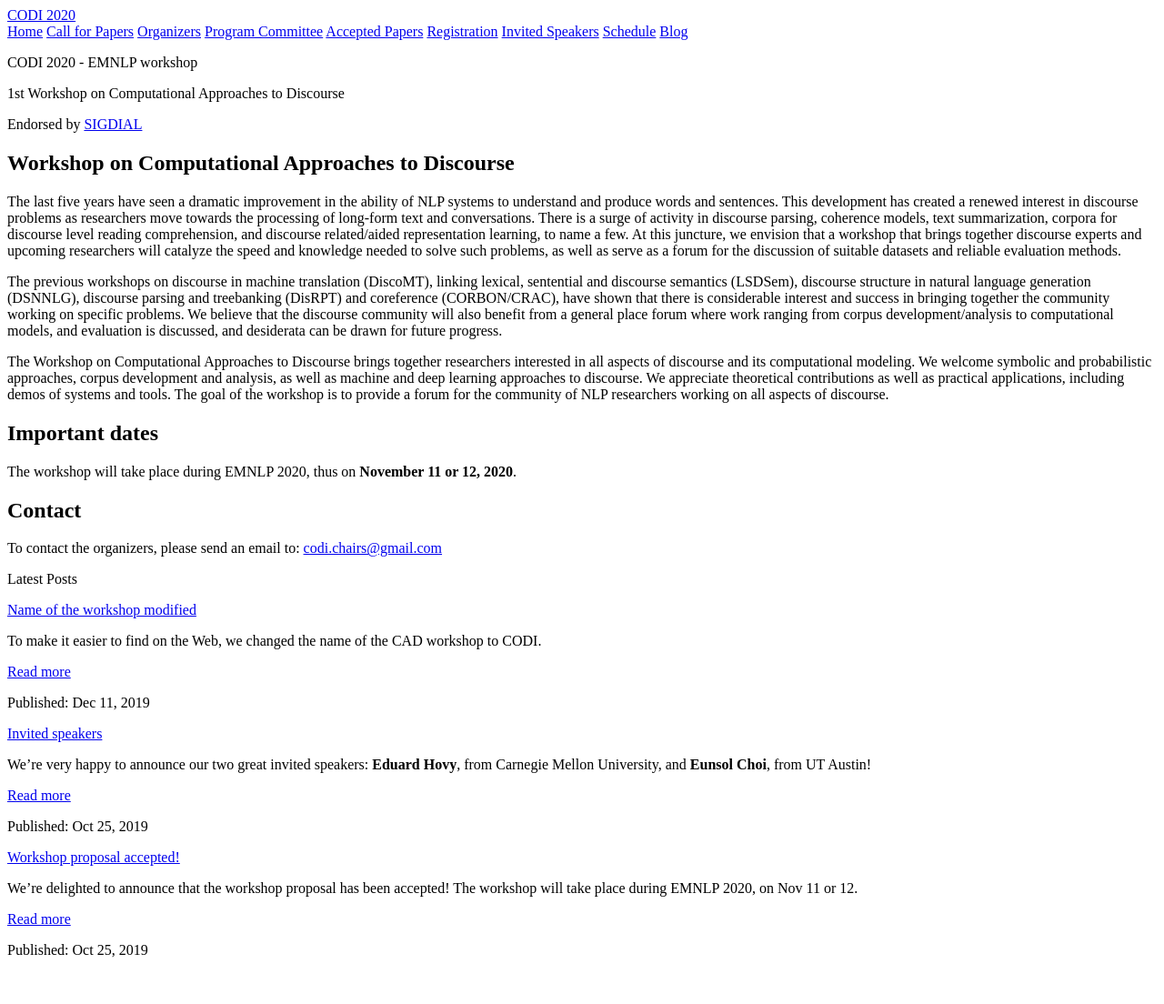
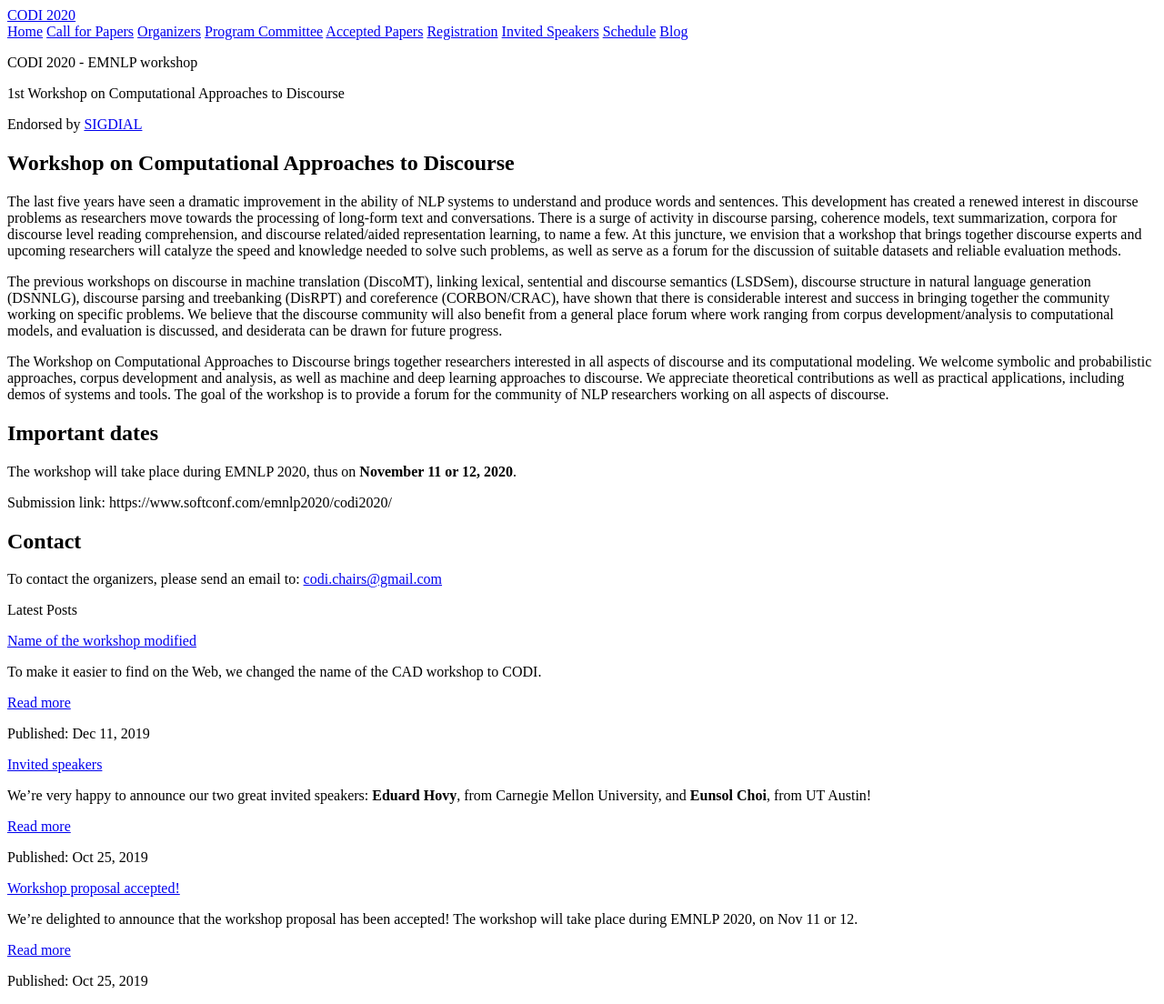
Before and after one commit to jjessyli/codi-workshop.github.io, a Jekyll site: the page built from index.md, in a window 1280 px wide. Shown: the whole page at 91% size. Built offline with Jekyll 4.4.1, drawn with Linux system fonts in a browser that asks for light colours; nearby versions of some CDN libraries; before the commit the page ends 1070 px from its top, so only the background shows below that.

Commit message:
add submission link, try to understand why the page is broken

```diff
--- a/index.md
+++ b/index.md
@@ -20,6 +20,8 @@ The Workshop on Computational Approaches to Discourse brings together researcher
 
 The workshop will take place during EMNLP 2020, thus on **November 11 or 12, 2020**.
 
+Submission link: https://www.softconf.com/emnlp2020/codi2020/
+
 
 ## Contact
 
```
